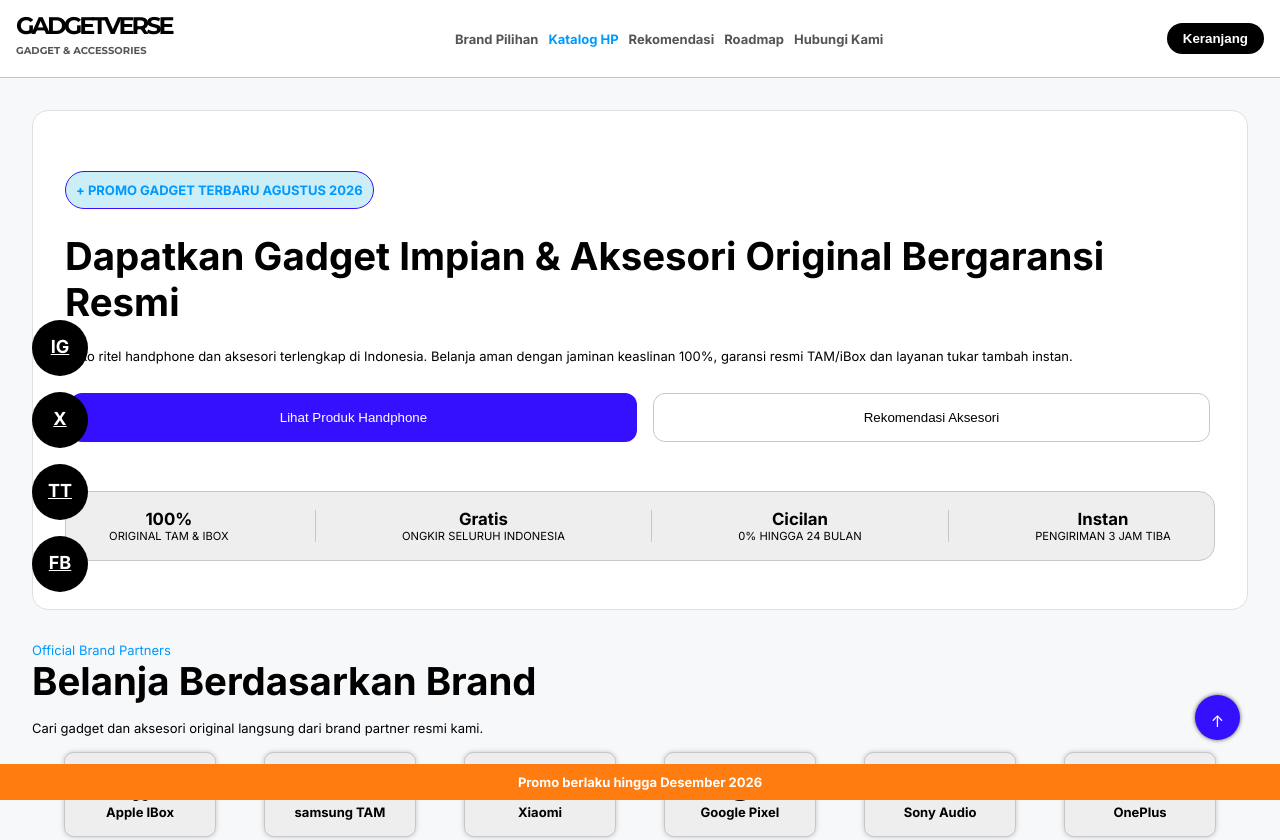
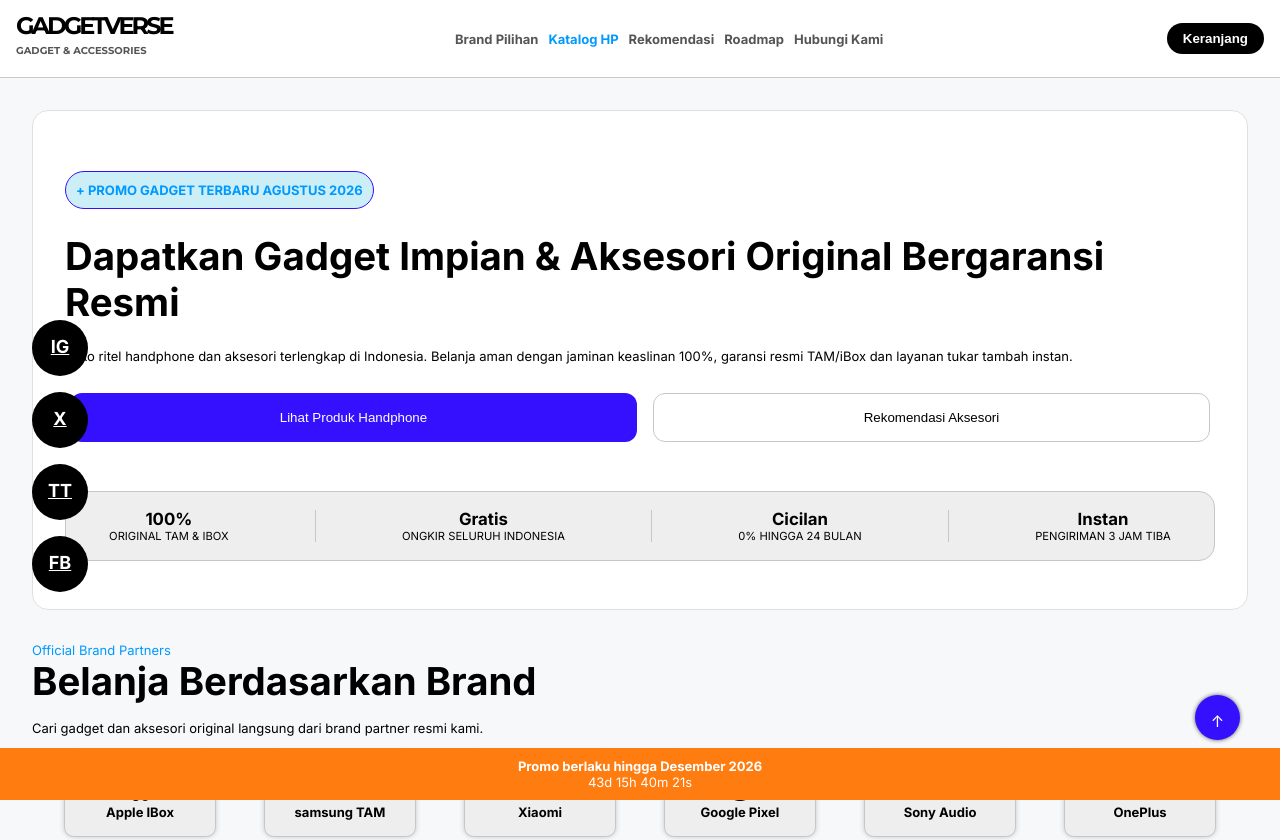
Before and after one commit to JeremyFranken45898/gadgetverse, a plain HTML site: page index.html in a window 1280 px wide. Shown: the top 840 px of the page. Drawn offline with Linux system fonts and the light colour scheme.

Commit message:
x commit git commit

```diff
--- a/index.html
+++ b/index.html
@@ -172,6 +172,7 @@
     <a href="#top" class="scroll-top">&uparrow;</a>
     <div class="bottom">
       <strong>Promo berlaku hingga Desember 2026</strong>
+      <div id="global-countdown">Loading...</div>
     </div>
     <div class="media">
       <a href="instagram.com">IG</a>
--- a/script.js
+++ b/script.js
@@ -1,9 +1,9 @@
 "use strict";
-
+//jaydon is so gay he suck dih
 delete localStorage.buy;
 
 let buy = localStorage.buy ? JSON.parse(localStorage.buy) : [];
-
+//fuh yo fuhing mouth
 // -------- data -------
 let brands = [
   {
@@ -351,3 +351,34 @@ searchInput.addEventListener("focus", () => {
 searchInput.addEventListener("blur", () => {
   searchBar.style.border = "none";
 });
+
+
+//darren
+// Use 'Z' for UTC, or an offset like '+07:00' for WIB / '-05:00' for EST
+const targetDate = new Date("2027-01-01T00:00:00Z").getTime();
+const display = document.getElementById("global-countdown");
+
+const countdownInterval = setInterval(() => {
+  // Date.now() automatically returns the current UTC timestamp in milliseconds
+  const now = Date.now();
+  const distance = targetDate - now;
+
+  if (distance <= 0) {
+    clearInterval(countdownInterval);
+    display.textContent = "Promo Telah Berakhir!";
+    return;
+  }
+
+  const days = Math.floor(distance / (1000 * 60 * 60 * 24));
+  const hours = Math.floor((distance % (1000 * 60 * 60 * 24)) / (1000 * 60 * 60));
+  const minutes = Math.floor((distance % (1000 * 60 * 60)) / (1000 * 60));
+  const seconds = Math.floor((distance % (1000 * 60)) / 1000);
+
+  // Format with leading zeros
+  const d = String(days).padStart(2, '0');
+  const h = String(hours).padStart(2, '0');
+  const m = String(minutes).padStart(2, '0');
+  const s = String(seconds).padStart(2, '0');
+
+  display.textContent = `${d}d ${h}h ${m}m ${s}s`;
+}, 1000);
```
